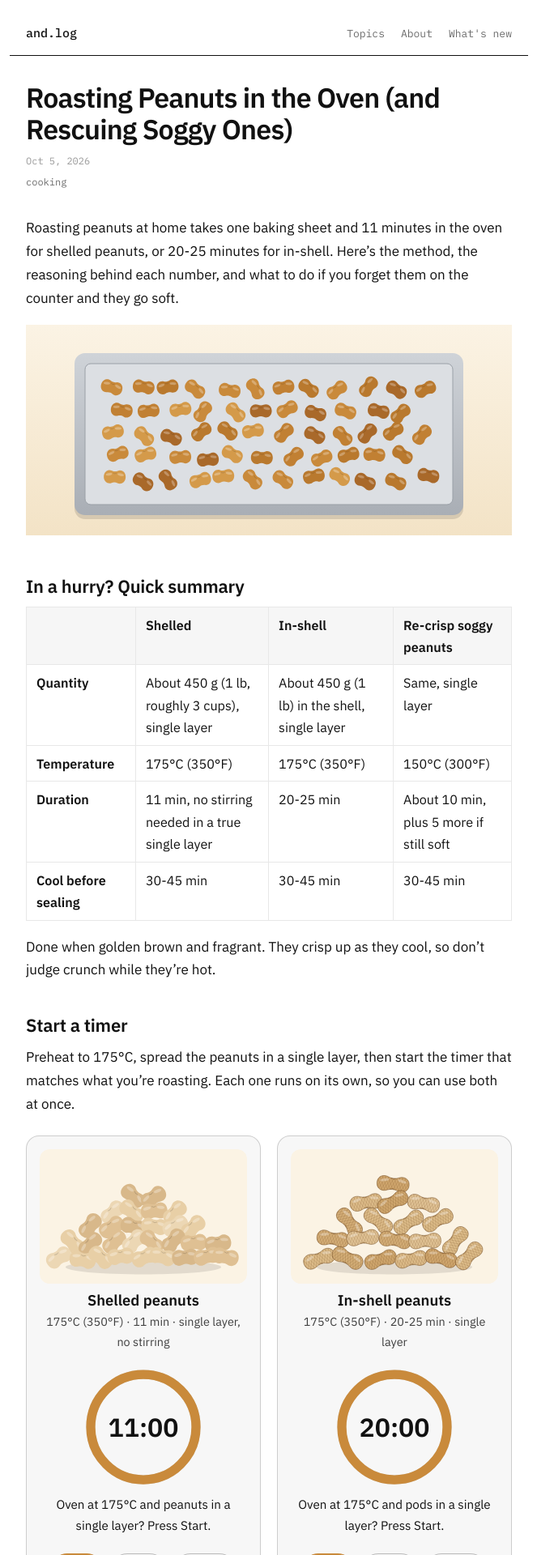
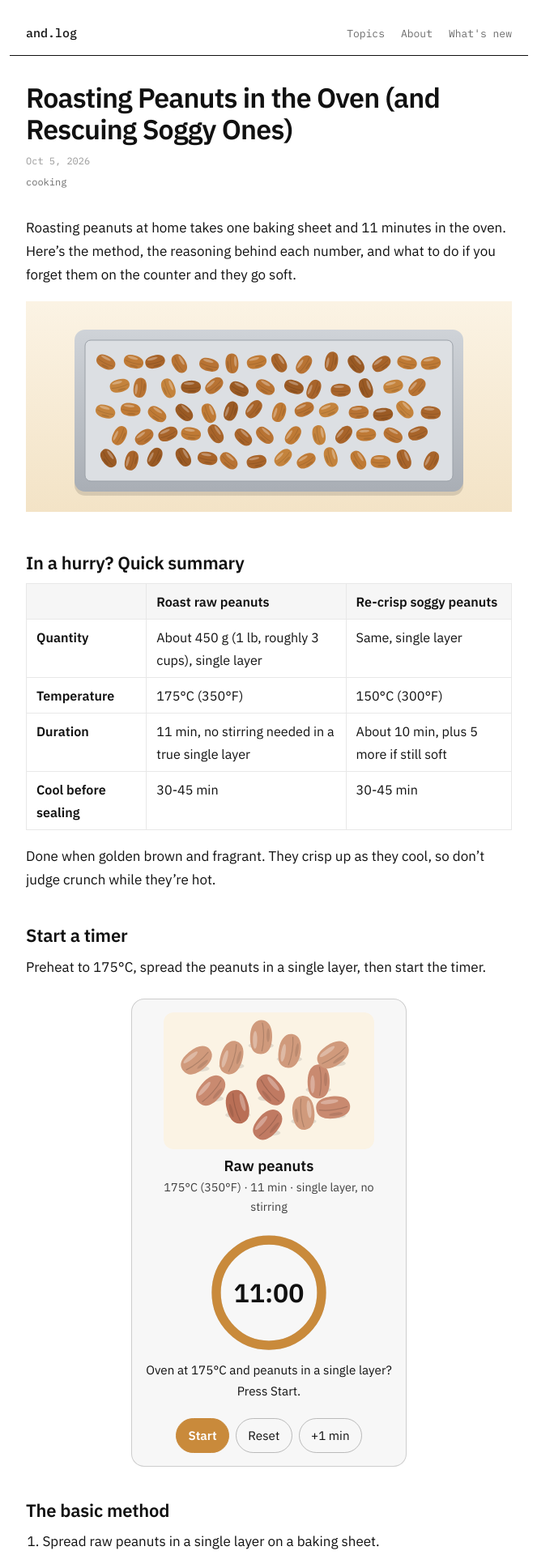
Before and after one commit to and/and.github.io, a Jekyll site: the page built from _posts/2026-10-05-roasting-peanuts-in-the-oven.md, in a window 1280 px wide. Shown: the top 1920 px of the page at 81% size, without its empty margins (308-971 px from the left). Built offline with Jekyll 4.4.1, drawn with Linux system fonts in a browser that asks for light colours; some of the changed text lies outside the part shown.

Commit message:
Peanuts: back to one timer, for raw peanut kernels, with redrawn illustrations
Co-Authored-By: Claude Opus 5.5 <noreply@anthropic.com>

```diff
--- a/_posts/2026-10-05-roasting-peanuts-in-the-oven.md
+++ b/_posts/2026-10-05-roasting-peanuts-in-the-oven.md
@@ -5,31 +5,31 @@ date: 2026-10-05
 categories:
   - cooking
 permalink: /cooking/roasting-peanuts/
-excerpt: Roast shelled peanuts at 175°C for 11 minutes or in-shell for 20-25, with a timer for each. Plus how to cool them, and how to re-crisp soggy ones.
+excerpt: Roast raw peanuts at 175°C for 11 minutes, with a built-in timer. Plus how to cool them, and how to re-crisp soggy ones.
 ---
 
-Roasting peanuts at home takes one baking sheet and 11 minutes in the oven for shelled peanuts, or 20-25 minutes for in-shell. Here's the method, the reasoning behind each number, and what to do if you forget them on the counter and they go soft.
+Roasting peanuts at home takes one baking sheet and 11 minutes in the oven. Here's the method, the reasoning behind each number, and what to do if you forget them on the counter and they go soft.
 
-![Roasted peanuts spread in a single layer on a baking sheet]({{ "/assets/images/peanuts/hero-baking-sheet.svg" | relative_url }})
+![Roasted peanut kernels spread in a single layer on a baking sheet]({{ "/assets/images/peanuts/hero-baking-sheet.svg" | relative_url }})
 
 ## In a hurry? Quick summary
 
-| | Shelled | In-shell | Re-crisp soggy peanuts |
-|---|---|---|---|
-| **Quantity** | About 450 g (1 lb, roughly 3 cups), single layer | About 450 g (1 lb) in the shell, single layer | Same, single layer |
-| **Temperature** | 175°C (350°F) | 175°C (350°F) | 150°C (300°F) |
-| **Duration** | 11 min, no stirring needed in a true single layer | 20-25 min | About 10 min, plus 5 more if still soft |
-| **Cool before sealing** | 30-45 min | 30-45 min | 30-45 min |
+| | Roast raw peanuts | Re-crisp soggy peanuts |
+|---|---|---|
+| **Quantity** | About 450 g (1 lb, roughly 3 cups), single layer | Same, single layer |
+| **Temperature** | 175°C (350°F) | 150°C (300°F) |
+| **Duration** | 11 min, no stirring needed in a true single layer | About 10 min, plus 5 more if still soft |
+| **Cool before sealing** | 30-45 min | 30-45 min |
 
 Done when golden brown and fragrant. They crisp up as they cool, so don't judge crunch while they're hot.
 
 ## Start a timer
 
-Preheat to 175°C, spread the peanuts in a single layer, then start the timer that matches what you're roasting. Each one runs on its own, so you can use both at once.
+Preheat to 175°C, spread the peanuts in a single layer, then start the timer.
 
 <style>
-.pt-grid{display:grid;grid-template-columns:repeat(auto-fit,minmax(260px,1fr));gap:1.25rem;margin:1.5rem 0}
-.pt-card{border:1px solid rgba(127,127,127,.35);border-radius:16px;padding:1rem;background:rgba(127,127,127,.06);text-align:center}
+.pt-wrap{display:flex;justify-content:center;margin:1.5rem 0}
+.pt-card{width:100%;max-width:340px;border:1px solid rgba(127,127,127,.35);border-radius:16px;padding:1rem;background:rgba(127,127,127,.06);text-align:center}
 .pt-card img{width:100%;max-width:260px;height:auto;border-radius:12px;display:block;margin:0 auto .5rem}
 .pt-card h3{margin:.25rem 0 0;font-size:1.15rem}
 .pt-spec{margin:.15rem 0 .5rem;font-size:.9rem;opacity:.8}
@@ -45,25 +45,17 @@ Preheat to 175°C, spread the peanuts in a single layer, then start the timer th
 .pt-btns button.pt-go{background:#c98a3b;border-color:#c98a3b;color:#fff;font-weight:600}
 .pt-btns button:focus-visible{outline:2px solid #c98a3b;outline-offset:2px}
 </style>
-<div class="pt-grid" id="pt-timers">
-<article class="pt-card" data-minutes="11" data-warn="120" data-add="1" data-name="shelled">
-<img src="{{ "/assets/images/peanuts/shelled-pile.svg" | relative_url }}" alt="A pile of raw shelled peanuts">
-<h3>Shelled peanuts</h3>
+<div class="pt-wrap">
+<article class="pt-card" id="pt-timer" data-minutes="11" data-warn="120" data-add="1">
+<img src="{{ "/assets/images/peanuts/raw-peanuts.svg" | relative_url }}" alt="Loose raw peanut kernels">
+<h3>Raw peanuts</h3>
 <p class="pt-spec">175°C (350°F) · 11 min · single layer, no stirring</p>
-<div class="pt-ring"><svg viewBox="0 0 120 120" aria-hidden="true"><circle class="bg" cx="60" cy="60" r="52"></circle><circle class="fg" cx="60" cy="60" r="52"></circle></svg><div class="pt-time" role="timer" aria-label="Shelled peanuts timer">11:00</div></div>
+<div class="pt-ring"><svg viewBox="0 0 120 120" aria-hidden="true"><circle class="bg" cx="60" cy="60" r="52"></circle><circle class="fg" cx="60" cy="60" r="52"></circle></svg><div class="pt-time" role="timer" aria-label="Roasting timer">11:00</div></div>
 <p class="pt-cue" aria-live="polite">Oven at 175°C and peanuts in a single layer? Press Start.</p>
 <div class="pt-btns"><button type="button" class="pt-go">Start</button><button type="button" class="pt-reset">Reset</button><button type="button" class="pt-add">+1 min</button></div>
 </article>
-<article class="pt-card" data-minutes="20" data-warn="120" data-add="5" data-name="in-shell">
-<img src="{{ "/assets/images/peanuts/inshell-pile.svg" | relative_url }}" alt="A pile of raw in-shell peanuts">
-<h3>In-shell peanuts</h3>
-<p class="pt-spec">175°C (350°F) · 20-25 min · single layer</p>
-<div class="pt-ring"><svg viewBox="0 0 120 120" aria-hidden="true"><circle class="bg" cx="60" cy="60" r="52"></circle><circle class="fg" cx="60" cy="60" r="52"></circle></svg><div class="pt-time" role="timer" aria-label="In-shell peanuts timer">20:00</div></div>
-<p class="pt-cue" aria-live="polite">Oven at 175°C and pods in a single layer? Press Start.</p>
-<div class="pt-btns"><button type="button" class="pt-go">Start</button><button type="button" class="pt-reset">Reset</button><button type="button" class="pt-add">+5 min</button></div>
-</article>
 </div>
-<noscript><p>Timers need JavaScript. Shelled: 11 minutes. In-shell: 20-25 minutes. Both at 175°C (350°F).</p></noscript>
+<noscript><p>The timer needs JavaScript. Roast raw peanuts for 11 minutes at 175°C (350°F).</p></noscript>
 <script>
 (function () {
   var AC = window.AudioContext || window.webkitAudioContext, actx = null;
@@ -79,87 +71,68 @@ Preheat to 175°C, spread the peanuts in a single layer, then start the timer th
       if (navigator.vibrate) { navigator.vibrate([200, 100, 200]); }
     } catch (e) {}
   }
-  var CUES = {
-    "shelled": {
-      idle: "Oven at 175°C and peanuts in a single layer? Press Start.",
-      run: "Roasting. No stirring needed if they are in a single layer.",
-      warn: "Start checking now: look for golden brown and a roasted smell.",
-      done: "Time! Take them out. They firm up as they cool, so wait 30-45 minutes before sealing."
-    },
-    "in-shell": {
-      idle: "Oven at 175°C and pods in a single layer? Press Start.",
-      run: "Roasting. The shell slows the heat, so these take longer than shelled.",
-      warn: "Start checking now: crack one open. The nut should be golden, not pale.",
-      done: "Time! Crack one open. If it is still pale, add 5 more minutes (about 25 in total). Cool 30-45 minutes before sealing."
-    }
+  var cues = {
+    idle: "Oven at 175°C and peanuts in a single layer? Press Start.",
+    run: "Roasting. No stirring needed if they are in a single layer.",
+    warn: "Start checking now: look for golden brown and a roasted smell.",
+    done: "Time! Take them out. They firm up as they cool, so wait 30-45 minutes before sealing."
   };
   var C = 2 * Math.PI * 52;
   function fmt(s) { var m = Math.floor(s / 60), r = s % 60; return (m < 10 ? "0" : "") + m + ":" + (r < 10 ? "0" : "") + r; }
-  document.querySelectorAll("#pt-timers .pt-card").forEach(function (card) {
-    var startMin = parseInt(card.getAttribute("data-minutes"), 10);
-    var warn = parseInt(card.getAttribute("data-warn"), 10);
-    var step = parseInt(card.getAttribute("data-add"), 10);
-    var cues = CUES[card.getAttribute("data-name")];
-    var go = card.querySelector(".pt-go"), reset = card.querySelector(".pt-reset"), add = card.querySelector(".pt-add");
-    var time = card.querySelector(".pt-time"), cue = card.querySelector(".pt-cue"), fg = card.querySelector(".fg");
-    var total = startMin * 60, remaining = total, endAt = 0, timer = null, state = "idle";
-    fg.style.strokeDasharray = C;
-    function draw() {
-      time.textContent = fmt(remaining);
-      fg.style.strokeDashoffset = state === "done" ? 0 : C * (1 - remaining / total);
-      card.classList.toggle("pt-done", state === "done");
-    }
-    function setCue(t) { if (cue.textContent !== t) { cue.textContent = t; } }
-    function stop() { if (timer) { clearInterval(timer); timer = null; } }
-    function tick() {
-      remaining = Math.max(0, Math.round((endAt - Date.now()) / 1000));
-      if (remaining === 0) { stop(); state = "done"; go.textContent = "Start"; setCue(cues.done); draw(); beep(); return; }
-      setCue(remaining <= warn ? cues.warn : cues.run);
-      draw();
-    }
-    function run() { endAt = Date.now() + remaining * 1000; state = "running"; go.textContent = "Pause"; stop(); timer = setInterval(tick, 250); tick(); }
-    go.addEventListener("click", function () {
-      wake();
-      if (state === "running") { stop(); state = "paused"; go.textContent = "Resume"; setCue("Paused."); return; }
-      if (state === "done") { remaining = total = startMin * 60; }
-      run();
-    });
-    reset.addEventListener("click", function () {
-      stop(); state = "idle"; total = remaining = startMin * 60; go.textContent = "Start"; setCue(cues.idle); draw();
-    });
-    add.addEventListener("click", function () {
-      wake();
-      if (state === "done") { total = remaining = step * 60; run(); return; }
-      total += step * 60; remaining += step * 60;
-      if (state === "running") { endAt += step * 60 * 1000; tick(); } else { draw(); }
-    });
+  var card = document.getElementById("pt-timer");
+  var startMin = parseInt(card.getAttribute("data-minutes"), 10);
+  var warn = parseInt(card.getAttribute("data-warn"), 10);
+  var step = parseInt(card.getAttribute("data-add"), 10);
+  var go = card.querySelector(".pt-go"), reset = card.querySelector(".pt-reset"), add = card.querySelector(".pt-add");
+  var time = card.querySelector(".pt-time"), cue = card.querySelector(".pt-cue"), fg = card.querySelector(".fg");
+  var total = startMin * 60, remaining = total, endAt = 0, timer = null, state = "idle";
+  fg.style.strokeDasharray = C;
+  function draw() {
+    time.textContent = fmt(remaining);
+    fg.style.strokeDashoffset = state === "done" ? 0 : C * (1 - remaining / total);
+    card.classList.toggle("pt-done", state === "done");
+  }
+  function setCue(t) { if (cue.textContent !== t) { cue.textContent = t; } }
+  function stop() { if (timer) { clearInterval(timer); timer = null; } }
+  function tick() {
+    remaining = Math.max(0, Math.round((endAt - Date.now()) / 1000));
+    if (remaining === 0) { stop(); state = "done"; go.textContent = "Start"; setCue(cues.done); draw(); beep(); return; }
+    setCue(remaining <= warn ? cues.warn : cues.run);
     draw();
+  }
+  function run() { endAt = Date.now() + remaining * 1000; state = "running"; go.textContent = "Pause"; stop(); timer = setInterval(tick, 250); tick(); }
+  go.addEventListener("click", function () {
+    wake();
+    if (state === "running") { stop(); state = "paused"; go.textContent = "Resume"; setCue("Paused."); return; }
+    if (state === "done") { remaining = total = startMin * 60; }
+    run();
   });
+  reset.addEventListener("click", function () {
+    stop(); state = "idle"; total = remaining = startMin * 60; go.textContent = "Start"; setCue(cues.idle); draw();
+  });
+  add.addEventListener("click", function () {
+    wake();
+    if (state === "done") { total = remaining = step * 60; run(); return; }
+    total += step * 60; remaining += step * 60;
+    if (state === "running") { endAt += step * 60 * 1000; tick(); } else { draw(); }
+  });
+  draw();
 })();
 </script>
 
 ## The basic method
 
-1. Spread raw peanuts, shelled or in the shell, in a single layer on a baking sheet.
-2. Roast at **175°C (350°F)**: about **11 minutes** for shelled peanuts, **20-25 minutes** for in-shell. If every peanut is in a true single layer, you don't need to stir; they brown evenly on their own. If they're piled in places, stir once or twice.
+1. Spread raw peanuts in a single layer on a baking sheet.
+2. Roast at **175°C (350°F)** for about **11 minutes**. If every peanut is in a true single layer, you don't need to stir; they brown evenly on their own. If they're piled in places, stir once or twice.
 3. They're done when golden brown and fragrant. They'll firm up more as they cool.
 4. If you want them salted, toss with salt while they're still warm.
 5. Cool completely before eating or storing.
 
-11 minutes is what works in my oven for shelled peanuts in a single layer with no stirring. Ovens vary, and a crowded pan will take longer (15-20 minutes with stirring). In-shell peanuts take roughly twice as long, around 20-25 minutes, because the shell slows the heat down. Treat that range as a starting point and crack one open to check.
+11 minutes is what works in my oven with a single layer and no stirring. Ovens vary, and a crowded pan will take longer (15-20 minutes with stirring).
 
-**Tip:** Start checking about two minutes before the timer ends (around the 9-minute mark for shelled, 18 for in-shell). Peanuts go from perfect to burnt quickly. Let a test batch cool a couple of minutes before tasting, because hot peanuts taste underdone even when they're not.
+**Tip:** Start checking around the 9-minute mark. Peanuts go from perfect to burnt quickly. Let a test batch cool a couple of minutes before tasting, because hot peanuts taste underdone even when they're not.
 
-### Shelled or in-shell?
-
-Shelled peanuts roast faster and are easier to eat by the handful. In-shell peanuts take longer, but they're fun to crack open fresh from the oven, and the shell keeps the nut away from direct heat. Either way, keep them in a single layer.
-
-![Shelled peanuts, in-shell peanuts, and a pod cracked open to show the nuts inside]({{ "/assets/images/peanuts/shelled-vs-inshell.svg" | relative_url }})
-
-![Roasted in-shell peanuts spread in a single layer on a baking sheet]({{ "/assets/images/peanuts/inshell-baking-sheet.svg" | relative_url }})
-*In-shell peanuts, one layer deep. Give them 20-25 minutes.*
-
-![Raw peanuts on the left, golden roasted peanuts on the right]({{ "/assets/images/peanuts/raw-vs-roasted.svg" | relative_url }})
+![Raw peanut kernels on the left, golden roasted kernels on the right]({{ "/assets/images/peanuts/raw-vs-roasted.svg" | relative_url }})
 *Aim for the golden-brown color on the right.*
 
 ## Why 175°C?
```
Also changed, not shown: assets/images/peanuts/hero-baking-sheet.svg, assets/images/peanuts/inshell-baking-sheet.svg (deleted), assets/images/peanuts/inshell-pile.svg (deleted), assets/images/peanuts/raw-peanuts.svg (added), assets/images/peanuts/raw-vs-roasted.svg, assets/images/peanuts/sealed-jar.svg, assets/images/peanuts/shelled-pile.svg (deleted), assets/images/peanuts/shelled-vs-inshell.svg (deleted).
